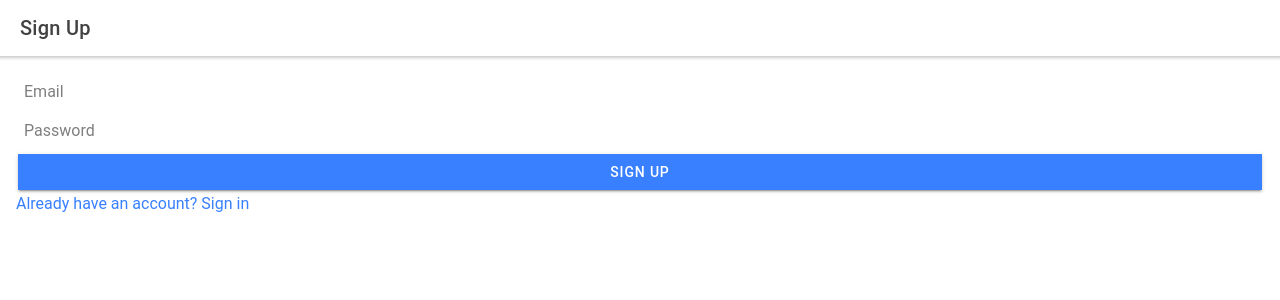
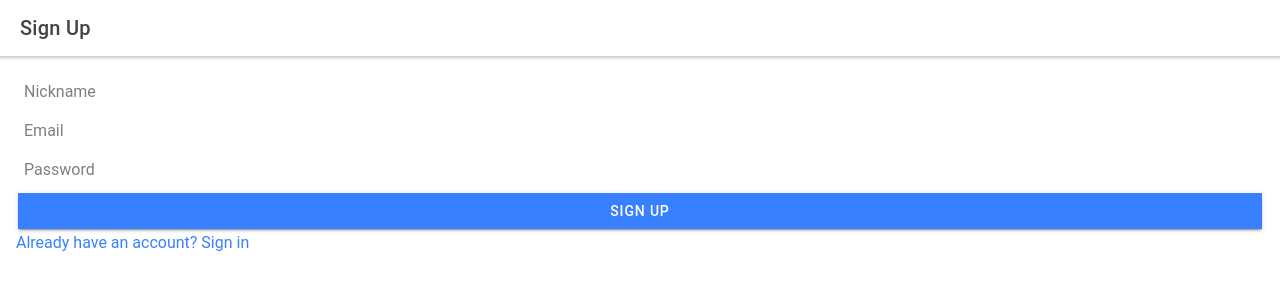
Before and after one commit to elacymerys/thesis, a React (Create React App) app in the folder thesis-gui/: page /auth/sign-up in a window 1280 px wide. Shown: the top 300 px of the page. Built offline with nearby package versions, Linux system fonts and the light colour scheme.

Commit message:
Add nickname field to sign up plain form

```diff
--- a/thesis-gui/src/components/auth/sign-up/SignUp.tsx
+++ b/thesis-gui/src/components/auth/sign-up/SignUp.tsx
@@ -20,6 +20,7 @@ const SignUp: React.FC = () => {
                         <IonTitle size="large">Sign Up</IonTitle>
                     </IonToolbar>
                 </IonHeader>
+                <IonInput type="text" required placeholder="Nickname" />
                 <IonInput type="email" required placeholder="Email" />
                 <IonInput type="password" required placeholder="Password" />
                 <IonButton expand="full">Sign Up</IonButton>
```
